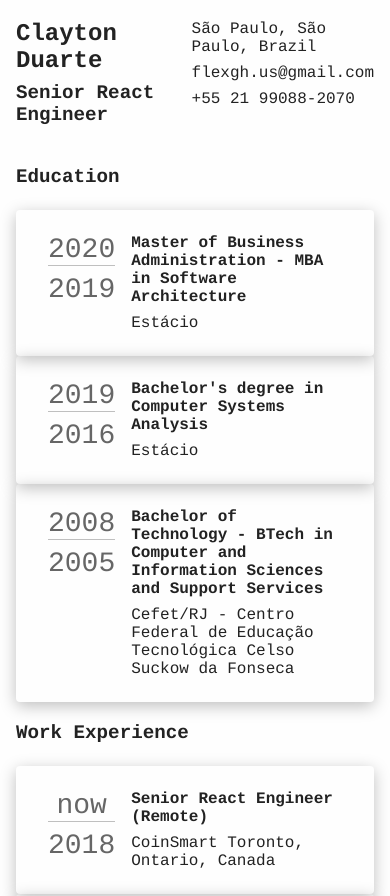
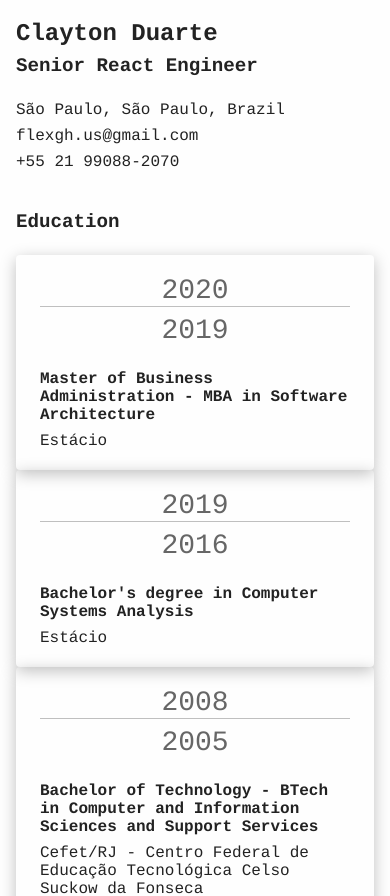
Before and after one commit to clayton-duarte/resume, a Next.js app: page / in a window 390 px wide. Shown: the top 896 px of the page. Built offline with nearby package versions, Linux system fonts and the light colour scheme.

Commit message:
Improve responsive layout

```diff
--- a/components/Card.js
+++ b/components/Card.js
@@ -3,6 +3,6 @@ import styled from 'styled-components';
 export default styled.div`
 box-shadow: 0 .25rem 1rem 0 ${props => props.theme.shadow};
 border-radius: ${props => props.theme.radius};
-padding: ${props => props.theme.padding};
+padding: ${props => props.theme.gut};
 overflow: hidden;
 `;
--- a/components/Education.js
+++ b/components/Education.js
@@ -17,7 +17,7 @@ const Education = () => {
       {educationView && educationView.elements.map((education, index) => (
         <Card css="margin-bottom: 1rem" key={`education-item-${index}`}>
           <Row>
-            <Col grow="0">
+            <Col grow="0" css="justify-content: center">
               <TimePeriod timePeriod={education.timePeriod} />
             </Col>
             <Col css="justify-content: center">
--- a/components/WorkExperience.js
+++ b/components/WorkExperience.js
@@ -17,7 +17,7 @@ const WorkExperience = () => {
       {positionView && positionView.elements.map((position, index) => (
         <Card css="margin-bottom: 1rem" key={`job-item-${index}`}>
           <Row>
-            <Col grow="0">
+            <Col grow="0" css="justify-content: center">
               <TimePeriod timePeriod={position.timePeriod} />
             </Col>
             <Col css="justify-content: center">
--- a/pages/_document.js
+++ b/pages/_document.js
@@ -18,6 +18,7 @@ export default class MyDocument extends Document {
     return (
       <html>
         <Head>
+          <meta name="viewport" content="width=device-width, initial-scale=1, user-scalable=no" />
           {this.props.styleTags}
         </Head>
         <body>
--- a/pages/index.js
+++ b/pages/index.js
@@ -5,18 +5,15 @@ import WorkExperience from '../components/WorkExperience';
 import Education from '../components/Education';
 import Summary from '../components/Summary';
 import Contact from '../components/Contact';
-import Card from '../components/Card';
-
-import { useStateValue } from '../state';
 
 const Home = () => (
   <>
     <Container>
-      <Row>
+      <Row bp="sm">
         <Col>
           <Summary />
         </Col>
-        <Col css="text-align: right">
+        <Col css={`@media all and (min-width: ${props => props.theme.bp.sm}){text-align: right}`}>
           <Contact />
         </Col>
       </Row>
--- a/theme.js
+++ b/theme.js
@@ -16,10 +16,10 @@ const theme = {
   radius: ".25rem",
   // BREAKPOINTS
   bp: {
-    xs: "0px",
+    xs: "425px",
     sm: "768px",
-    md: "992px",
-    lg: "1200px",
+    md: "1024px",
+    lg: "1280px",
   }
 };
 
```
Also changed, not shown: 1 other file (tests, documents, lock files or other folders).
